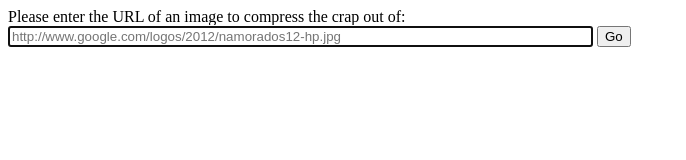
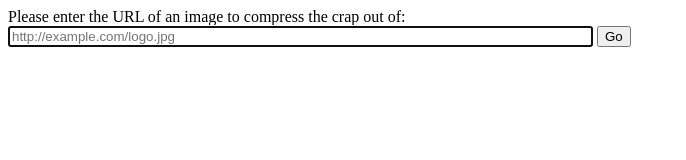
Before and after one commit to psxpaul/moarjpeg, a website: page index.html in a window 1280 px wide. Shown: the whole page, without its empty margins (0-686 px from the left). Drawn offline with nearby package versions, Linux system fonts and the light colour scheme.

Commit message:
Don't put the google url in the placeholder box

```diff
--- a/index.html
+++ b/index.html
@@ -31,7 +31,7 @@
 
     <form id="jpgForm" method="" enctype="multipart/form-data" action="#" target="postFrame">
       <label for='targetUrl'>Please enter the URL of an image to compress the crap out of:</label> <br/>
-      <input id='targetUrl' name='targetUrl' type="text" size="70" placeholder="http://www.google.com/logos/2012/namorados12-hp.jpg" autofocus />
+      <input id='targetUrl' name='targetUrl' type="text" size="70" placeholder="http://example.com/logo.jpg" autofocus />
       <input type="submit" value="Go" />
     </form>
 
```
